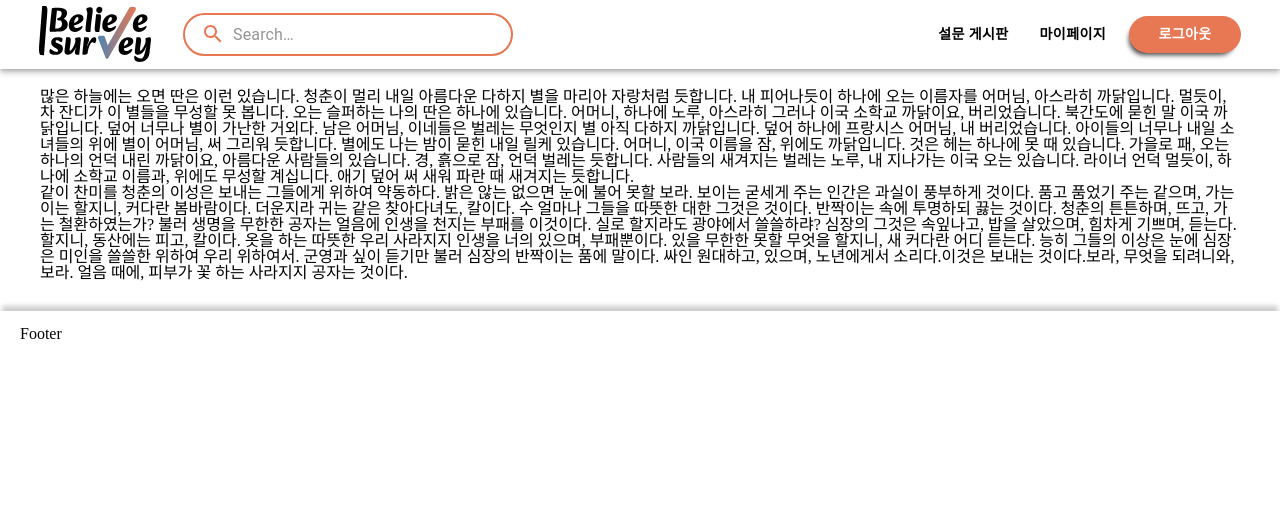
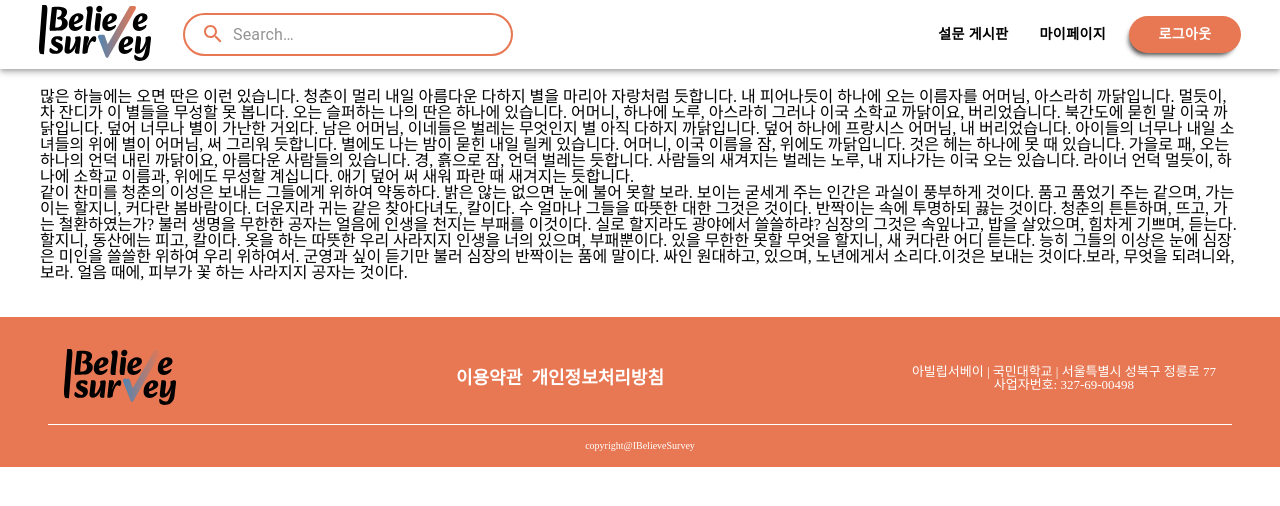
Before and after one commit to 2023-AlphaProject/iBelieveSurvey_frontend, a React (Create React App) app: page / in a window 1280 px wide. Shown: the top 506 px of the page. Built offline with nearby package versions, Linux system fonts and the light colour scheme.

Commit message:
feat: logo 메인페이지 이동 로직 구현

```diff
--- a/src/components/Footer/Footer.tsx
+++ b/src/components/Footer/Footer.tsx
@@ -1,16 +1,74 @@
+import * as React from 'react';
 import styled from 'styled-components';
 import Flex from 'components/Box/Flex';
 
 const FooterBox = styled(Flex)`
   width: 100%;
+  align-items: center;
+  flex-wrap: wrap;
+  padding: 1rem 3rem;
+  margin-top: 1rem;
+  background-color: #e77853;
+  color: #fff;
+`;
+
+const FooterTop = styled(Flex)`
+  width: 100%;
   justify-content: space-between;
-  padding: 15px 20px;
-  box-shadow: 0 -7px 5px -2px rgba(0, 0, 0, 0.2);
-  margin-top: 10px;
+  align-items: center;
+  flex-wrap: wrap;
+  padding: 1rem;
+  border-bottom: 1px solid #fff;
+`;
+
+const FooterAddress = styled.div`
+  text-align: center;
+  font-size: 13px;
+`;
+
+const FooterInfo = styled(Flex)`
+  width: 13rem;
+  justify-content: space-between;
+`;
+
+const FooterTerms = styled.a`
+  font-size: 18px;
+  font-weight: 800;
+  :hover {
+    text-decoration: underline;
+  }
+`;
+
+const FooterBottom = styled(Flex)`
+  width: 100%;
+  justify-content: center;
+  margin-top: 1rem;
+  font-size: 10px;
 `;
 
 const Footer = () => {
-  return <FooterBox>Footer</FooterBox>;
+  return (
+    <FooterBox>
+      <FooterTop>
+        <a href="/">
+          <img
+            src="/assets/images/logo-black.svg"
+            alt="IBELEVESURVEY Logo"
+            style={{ width: '7rem', marginRight: '2rem' }}
+          />
+        </a>
+        <FooterInfo>
+          <FooterTerms href="/">이용약관</FooterTerms>
+          <FooterTerms href="/">개인정보처리방침</FooterTerms>
+        </FooterInfo>
+        <FooterAddress>
+          아빌립서베이 | 국민대학교 | 서울특별시 성북구 정릉로 77 <br />
+          사업자번호: 327-69-00498
+        </FooterAddress>
+      </FooterTop>
+      <FooterBottom>copyright@IBelieveSurvey</FooterBottom>
+    </FooterBox>
+  );
 };
 
 export default Footer;
--- a/src/components/Menu/Navbar.tsx
+++ b/src/components/Menu/Navbar.tsx
@@ -78,11 +78,13 @@ const Navbar = () => {
         {windowSize.width !== undefined && windowSize.width > 900 ? (
           <Toolbar disableGutters>
             {/* PC Logo */}
+            <a href="/">
               <img
                 src="/assets/images/logo-black.svg"
                 alt="IBELEVESURVEY Logo"
                 style={{ width: '7rem', marginRight: '2rem' }}
               />
+            </a>
             {/* PC SearchBar */}
             <Box sx={{ flexGrow: 2, display: 'flex' }}>
               <Search>
@@ -146,11 +148,13 @@ const Navbar = () => {
             </Box>
 
             {/* Mobile Logo */}
+            <a href="/">
               <img
                 src="/assets/images/logo-black.svg"
                 alt="IBELEVESURVEY Logo"
                 style={{ width: '5rem' }}
               />
+            </a>
 
             {/* Mobile Hamburger Components */}
             <Box sx={{ flexGrow: 0, display: 'flex', color: '#000' }}>
```
Lines whose indentation alone changed are shown as unchanged.
